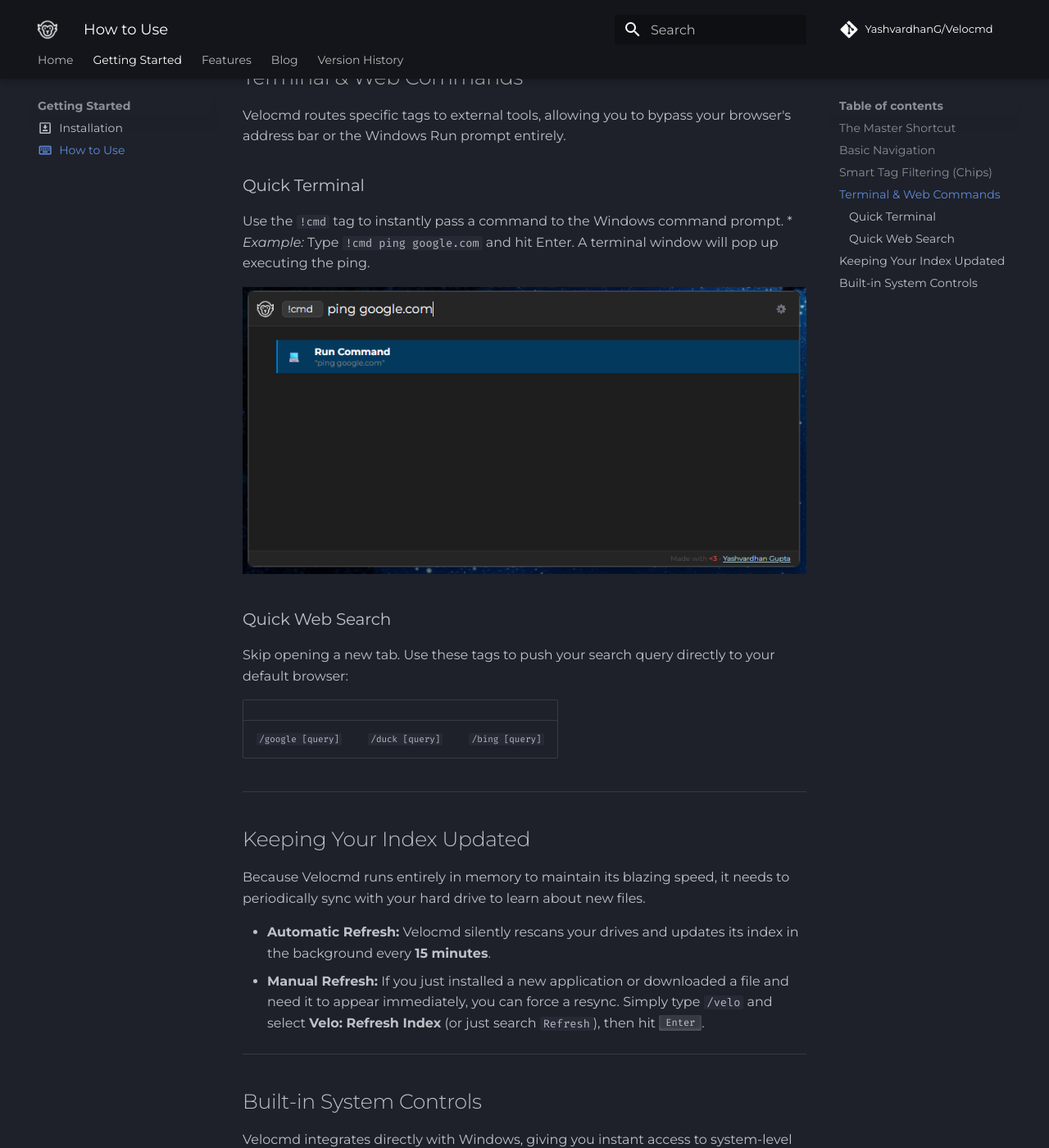
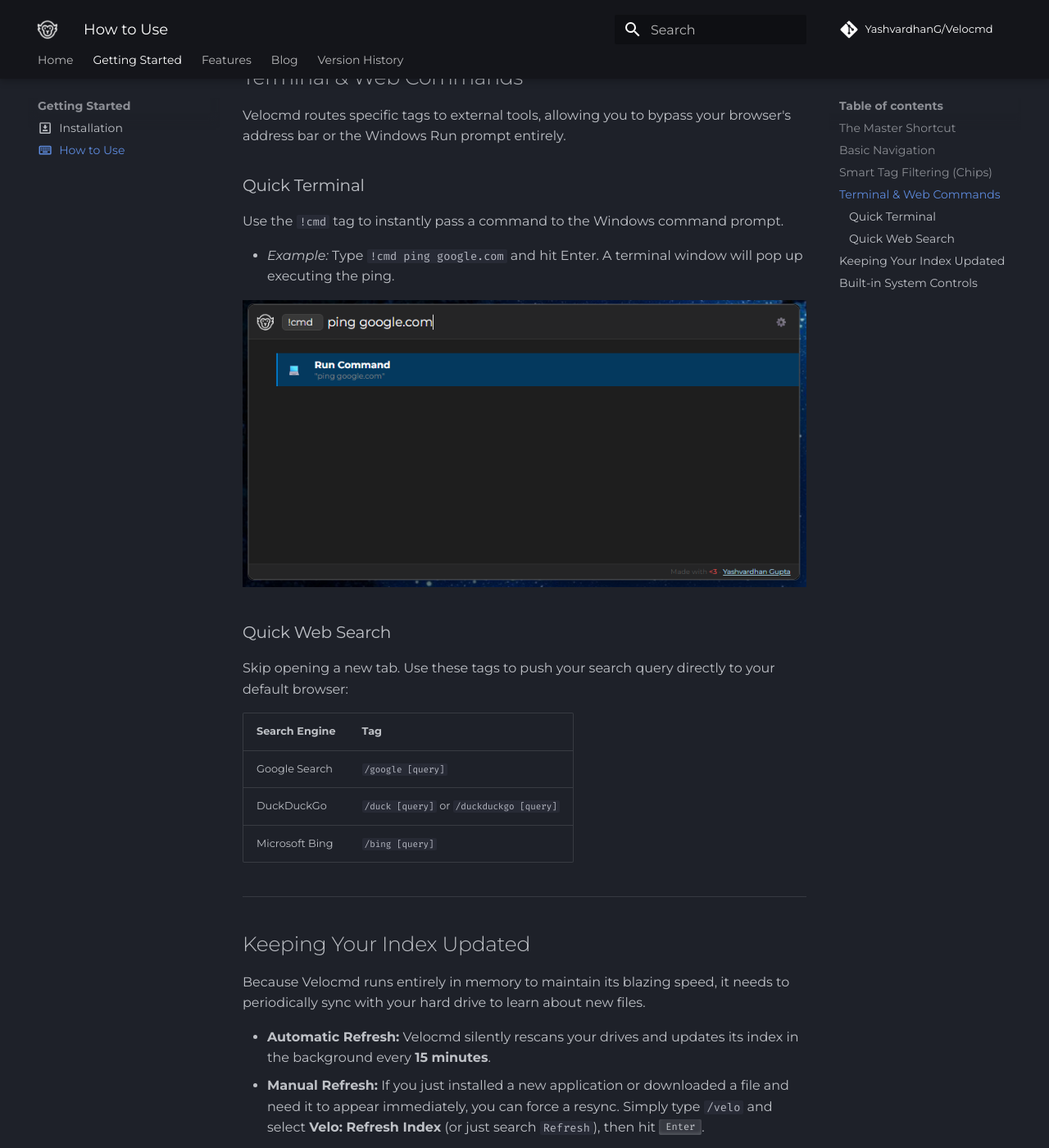
Before and after one commit to YashvardhanG/Velocmd, an MkDocs documentation site: the page built from docs/getting-started/usage.md, in a window 1280 px wide and 1400 px high, scrolled down 2389 px. Shown: the whole window at 82% size. Built offline with MkDocs 1.6.1 and Material for MkDocs 9.7.7, drawn with Linux system fonts in a browser that asks for light colours; comment, search, counter and statistics services are not loaded.

Commit message:
mkdocs markdown fix

```diff
--- a/docs/getting-started/usage.md
+++ b/docs/getting-started/usage.md
@@ -71,6 +71,7 @@ Velocmd routes specific tags to external tools, allowing you to bypass your brow
 
 ### Quick Terminal
 Use the `!cmd` tag to instantly pass a command to the Windows command prompt.
+
 * *Example:* Type `!cmd ping google.com` and hit Enter. A terminal window will pop up executing the ping.
 
 <div align="center" markdown>
@@ -81,9 +82,11 @@ Use the `!cmd` tag to instantly pass a command to the Windows command prompt.
 ### Quick Web Search
 Skip opening a new tab. Use these tags to push your search query directly to your default browser:
 
-| | | |
-|---|---|---|
-| `/google [query]` | `/duck [query]`| `/bing [query]` |
+| Search Engine | Tag |
+|---|---|
+| Google Search | `/google [query]` |
+| DuckDuckGo | `/duck [query]` or `/duckduckgo [query]` |
+| Microsoft Bing | `/bing [query]` |
 
 ---
 
```
Also changed, not shown: docs/features.md (+12 -8 lines), docs/index.md (+2 -2 lines).
